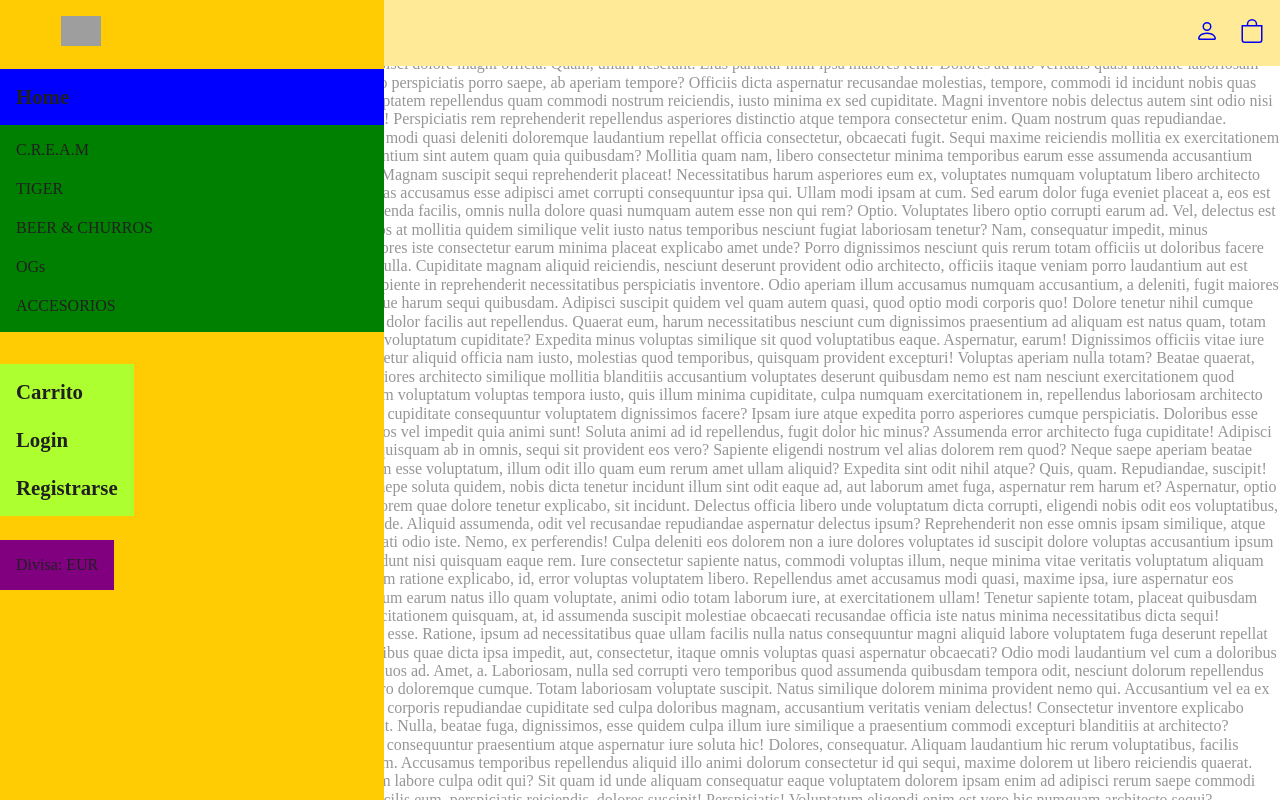
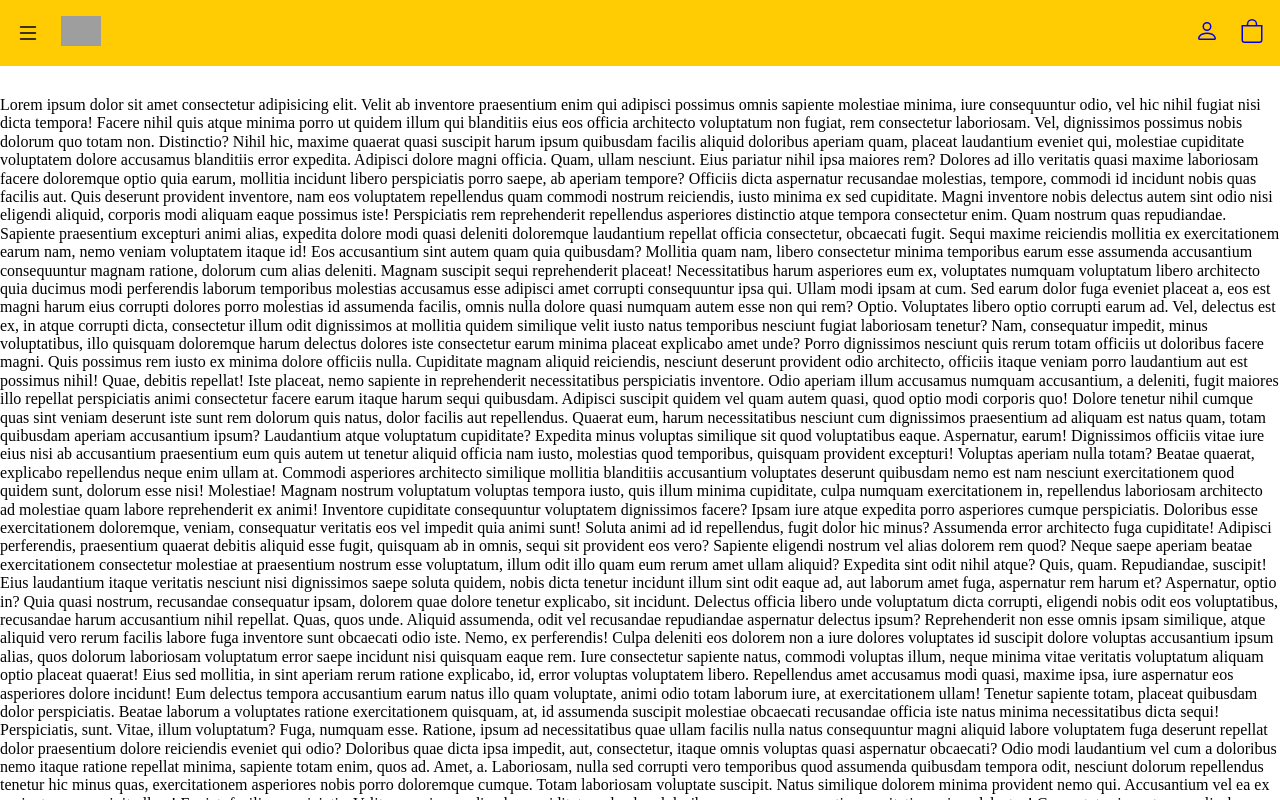
Before and after one commit to carlosjesus954/Tienda-Ogs, a React (Vite) app: page / in a window 1280 px wide. Shown: the top 800 px of the page. Built offline with nearby package versions, Linux system fonts and the light colour scheme; grey boxes are pictures that could not be loaded.

Commit message:
Nav estilado y con la funcion de enseñar y esconder el nav / Falta retocar estilos un poco + rediseñarlo bien para todos los dispositivos

```diff
--- a/app/css/layout/index.css
+++ b/app/css/layout/index.css
@@ -1,4 +1,5 @@
 .Header {
+  top: 0;
   position: fixed;
   background-color: #FFCC03;
   width: 100%;
@@ -23,6 +24,11 @@
   width: 1.5rem;
   cursor: pointer;
 }
+.Header-close {
+  width: 1.5rem;
+  z-index: 1;
+  cursor: pointer;
+}
 .Header-logo {
   width: 2.5rem;
   z-index: 1;
@@ -36,59 +42,64 @@
   background-color: rgba(255, 255, 255, 0.589);
   position: fixed;
   top: 0;
-  left: 0;
+  left: -100%;
   width: 100%;
   height: 100vh;
+  transition: 0.6s;
 }
-.Nav-ul {
+.Nav-global {
   padding-left: 0;
-  width: 30%;
+  width: 40%;
   height: 100vh;
   padding-top: 4.3rem;
+  padding-bottom: 2rem;
   background-color: #FFCC03;
+  display: flex;
+  flex-direction: column;
+  justify-content: space-between;
 }
-.Nav-container {
-  padding: 1rem;
+.Nav-subcontainer {
+  margin-top: 2rem;
   display: flex;
   flex-flow: column nowrap;
   justify-content: start;
   align-items: start;
-  gap: 1.3rem;
-}
-.Nav-sup {
-  background-color: blue;
-  font-weight: bolder;
+  gap: 1.4rem;
   font-size: 1.3rem;
 }
-.Nav-mid {
-  background-color: green;
-  color: rgb(97, 97, 97);
-  margin-bottom: 2rem;
-}
-.Nav-separate {
-  display: flex;
-  flex-flow: column wrap;
-  justify-content: space-between;
-  align-items: start;
-  gap: 1.5rem;
-  width: 100%;
-  height: auto;
-}
-.Nav-mid2 {
-  background-color: greenyellow;
+.Nav-container {
+  padding: 1rem;
   font-weight: bolder;
-  font-size: 1.3rem;
   display: flex;
   flex-flow: column nowrap;
   justify-content: start;
   align-items: start;
-  gap: 1.5rem;
-}
-.Nav-bottom {
-  background-color: purple;
+  gap: 1.2rem;
 }
 .Nav-enlace {
+  font-size: 0.9rem;
   color: rgb(32, 32, 32);
 }
 
+.Nav--show {
+  left: 0;
+}
+
+.HeaderMenu--hidden {
+  display: none;
+}
+
+.NavEnlace--grande {
+  font-size: 1.4rem;
+}
+
+.NavEnlace--gris {
+  font-weight: lighter;
+  color: rgb(32, 32, 32);
+}
+
+.Main {
+  margin-top: 6rem;
+}
+
 /*# sourceMappingURL=index.css.map */
--- a/src/app/components/Main.jsx
+++ b/src/app/components/Main.jsx
@@ -1,7 +1,7 @@
 
 export const Main = () => {
   return (
-    <div>Lorem ipsum dolor sit amet consectetur adipisicing elit. Velit ab inventore praesentium enim qui adipisci possimus omnis sapiente molestiae minima, iure consequuntur odio, vel hic nihil fugiat nisi dicta tempora!
+    <main className="Main">Lorem ipsum dolor sit amet consectetur adipisicing elit. Velit ab inventore praesentium enim qui adipisci possimus omnis sapiente molestiae minima, iure consequuntur odio, vel hic nihil fugiat nisi dicta tempora!
     Facere nihil quis atque minima porro ut quidem illum qui blanditiis eius eos officia architecto voluptatum non fugiat, rem consectetur laboriosam. Vel, dignissimos possimus nobis dolorum quo totam non. Distinctio?
     Nihil hic, maxime quaerat quasi suscipit harum ipsum quibusdam facilis aliquid doloribus aperiam quam, placeat laudantium eveniet qui, molestiae cupiditate voluptatem dolore accusamus blanditiis error expedita. Adipisci dolore magni officia.
     Quam, ullam nesciunt. Eius pariatur nihil ipsa maiores rem? Dolores ad illo veritatis quasi maxime laboriosam facere doloremque optio quia earum, mollitia incidunt libero perspiciatis porro saepe, ab aperiam tempore?
@@ -50,6 +50,6 @@ export const Main = () => {
     Accusantium eveniet laboriosam quas placeat rerum, corrupti, numquam suscipit assumenda temporibus ratione excepturi delectus molestiae. Esse minus officia incidunt, ducimus nihil eum quae nam ex sequi ullam, deserunt est vitae?
     Rerum blanditiis dolor amet at! A sed facere harum obcaecati perferendis dicta beatae quibusdam, architecto aliquid temporibus rem? Eaque ullam earum fuga, odio provident incidunt ipsam fugit blanditiis repellendus tempore.
     Possimus sequi unde culpa tempore qui nobis magnam ratione beatae ab perferendis ex, laboriosam veniam consectetur, dicta voluptas, corrupti adipisci assumenda minima dolore! Totam amet dolor molestiae necessitatibus autem numquam?
-    Fugit saepe velit nihil amet natus iure, asperiores tempora fuga commodi eum sed ipsum quibusdam autem, odio eius aut consequuntur delectus facilis vel sit illum dicta! Necessitatibus consectetur dicta corporis.</div>
+    Fugit saepe velit nihil amet natus iure, asperiores tempora fuga commodi eum sed ipsum quibusdam autem, odio eius aut consequuntur delectus facilis vel sit illum dicta! Necessitatibus consectetur dicta corporis.</main>
   )
 }
--- a/src/context/AuthContext.jsx
+++ b/src/context/AuthContext.jsx
@@ -1,3 +1,3 @@
-import {createContext} from 'react'
+import { createContext } from "react";
 
-export const AuthContext = createContext()
+export const AuthContext = createContext();
--- a/src/scss/layout/_header.scss
+++ b/src/scss/layout/_header.scss
@@ -2,12 +2,13 @@
 @use "../base/mixins" as m;
 
 .Header {
+  top: 0;
   position: fixed;
   background-color: v.$colorPrincipal;
   width: 100%;
+
   &-global {
     @include m.flex(row nowrap, space-between, center, 0rem);
-
     padding: 1rem;
   }
   &-container {
@@ -17,7 +18,11 @@
   &-menu {
     width: 1.5rem;
     cursor: pointer;
-
+  }
+  &-close {
+    width: 1.5rem;
+    z-index: 1;
+    cursor: pointer;
   }
   &-logo {
     width: 2.5rem;
@@ -27,56 +32,51 @@
     width: 1.5rem;
     cursor: pointer;
   }
-
 }
-.Nav{
+.Nav {
   background-color: rgba(255, 255, 255, 0.589);
   position: fixed;
   top: 0;
-    left: 0;
+  left: -100%;
   width: 100%;
   height: 100vh;
-
-    &-ul{
+  transition: 0.6s;
+  &-global {
     padding-left: 0;
-        width: 30%;
+    width: 40%;
     height: 100vh;
     padding-top: 4.3rem;
+    padding-bottom: 2rem;
     background-color: v.$colorPrincipal;
+    display: flex;
+    flex-direction: column;
+    justify-content: space-between;
   }
-    &-container{
-        padding: 1rem;
-        @include m.flex(column nowrap, start, start, 1.3rem);
-
-    }
-    &-sup{
-        background-color: blue;
-        font-weight: bolder;
+  &-subcontainer {
+    margin-top: 2rem;
+    @include m.flex(column nowrap, start, start, 1.4rem);
     font-size: 1.3rem;
   }
-    &-mid{
-        background-color: green;
-        color: v.$colorLetra2;
-        margin-bottom: 2rem;
+  &-container {
+    padding: 1rem;
+    font-weight: bolder;
+    @include m.flex(column nowrap, start, start, 1.2rem);
   }
-    &-separate{
-        @include m.flex(column wrap, space-between, start, 1.5rem);
-        width: 100%;
-        height: auto;
-    }
-    &-mid2{
-        background-color: greenyellow;
-        font-weight: bolder;
-        font-size: 1.3rem;
-        @include m.flex(column nowrap, start, start, 1.5rem);
-
-    }
-    &-bottom{
-        background-color: purple;
-
-
-    }
-    &-enlace{
+  &-enlace {
+    font-size: 0.9rem;
     color: v.$colorLetra;
   }
 }
+.Nav--show {
+  left: 0;
+}
+.HeaderMenu--hidden {
+  display: none;
+}
+.NavEnlace--grande {
+  font-size: 1.4rem;
+}
+.NavEnlace--gris {
+  font-weight: lighter;
+  color: v.$colorLetra;
+}
--- /dev/null
+++ b/src/scss/layout/_main.scss
@@ -0,0 +1,3 @@
+.Main{
+    margin-top: 6rem;
+}
--- a/src/scss/layout/index.scss
+++ b/src/scss/layout/index.scss
@@ -1 +1,2 @@
 @forward 'header';
+@forward 'main';
--- a/src/ui/components/NavBar.jsx
+++ b/src/ui/components/NavBar.jsx
@@ -1,9 +1,14 @@
 import React, { useContext } from "react";
 import { NavLink } from "react-router-dom";
 import { AuthContext } from "../../context/AuthContext";
+import { useState } from "react";
 
 export const NavBar = () => {
   const { navSup, navMid, navMid2, navBottom } = useContext(AuthContext);
+  const [menuAbierto, setMenuAbierto] = useState(false);
+  const onToggleMenu = () => {
+    setMenuAbierto(!menuAbierto);
+  };
   return (
     <header className="Header">
       <div className="Header-global">
@@ -11,50 +16,67 @@ export const NavBar = () => {
           <svg
             xmlns="http://www.w3.org/2000/svg"
             fill="currentColor"
-            className="Header-menu"
+            className={`Header-menu ${menuAbierto ? "HeaderMenu--hidden" : ""}`}
             viewBox="0 0 16 16"
+            onClick={onToggleMenu}
           >
             <path
               fillRule="evenodd"
               d="M2.5 12a.5.5 0 0 1 .5-.5h10a.5.5 0 0 1 0 1H3a.5.5 0 0 1-.5-.5zm0-4a.5.5 0 0 1 .5-.5h10a.5.5 0 0 1 0 1H3a.5.5 0 0 1-.5-.5zm0-4a.5.5 0 0 1 .5-.5h10a.5.5 0 0 1 0 1H3a.5.5 0 0 1-.5-.5z"
             />
           </svg>
+          <svg
+            xmlns="http://www.w3.org/2000/svg"
+            fill="currentColor"
+            className={`Header-close ${
+              menuAbierto ? "" : "HeaderMenu--hidden "
+            }`}
+            viewBox="0 0 16 16"
+            onClick={onToggleMenu}
+          >
+            <path d="M2.146 2.854a.5.5 0 1 1 .708-.708L8 7.293l5.146-5.147a.5.5 0 0 1 .708.708L8.707 8l5.147 5.146a.5.5 0 0 1-.708.708L8 8.707l-5.146 5.147a.5.5 0 0 1-.708-.708L7.293 8 2.146 2.854Z" />
+          </svg>
           <NavLink to="/" className="Header-logo">
-            <img
-              src="/src/assets/logo-black.png"
-              alt="Logo Og's"
-
-            />
+            <img src="/src/assets/logo-black.png" alt="Logo Og's" />
           </NavLink>
         </div>
-        <nav className="Header-nav Nav">
-          <ul className="Nav-ul">
-            <div className="Nav-sup Nav-container">
+        <nav className={`Header-nav Nav ${menuAbierto ? "Nav--show" : ""}`}>
+          <div className="Nav-global">
+            <div className="Nav-container">
               {navSup.map((ele) => (
-                <NavLink key={ele.id} to={ele.to} className="Nav-enlace">
+                <NavLink
+                  key={ele.id}
+                  to={ele.to}
+                  className="Nav-enlace NavEnlace--grande"
+                >
+                  {" "}
+                  {ele.title}{" "}
+                </NavLink>
+              ))}
+              {navMid.map((ele) => (
+                <NavLink
+                  key={ele.id}
+                  to={ele.to}
+                  className="Nav-enlace NavEnlace--gris"
+                >
+                  {" "}
+                  {ele.title}{" "}
+                </NavLink>
+              ))}
+              <div className="Nav-subcontainer">
+                {navMid2.map((ele) => (
+                  <NavLink
+                    key={ele.id}
+                    to={ele.to}
+                    className="Nav-enlace NavEnlace--grande"
+                  >
                     {" "}
                     {ele.title}{" "}
                   </NavLink>
                 ))}
               </div>
-            <div className="Nav-mid Nav-container">
-              {navMid.map((ele) => (
-                <NavLink key={ele.id} to={ele.to} className="Nav-enlace">
-                  {" "}
-                  {ele.title}{" "}
-                </NavLink>
-              ))}
             </div>
-            <div className="Nav-separate">
-              <div className="Nav-mid2 Nav-container">
-                {navMid2.map((ele) => (
-                  <NavLink key={ele.id} to={ele.to} className="Nav-enlace">
-                    {" "}
-                    {ele.title}{" "}
-                  </NavLink>
-                ))}
-              </div>
-              <div className="Nav-bottom Nav-container">
+            <div className="Nav-container">
               {navBottom.map((ele) => (
                 <NavLink key={ele.id} to={ele.to} className="Nav-enlace">
                   {" "}
@@ -63,7 +85,6 @@ export const NavBar = () => {
               ))}
             </div>
           </div>
-          </ul>
         </nav>
         <div className="Header-container">
           <NavLink to="contact">
```
Also changed, not shown: 1 other file (tests, documents, lock files or other folders). Lines whose indentation alone changed are shown as unchanged.
